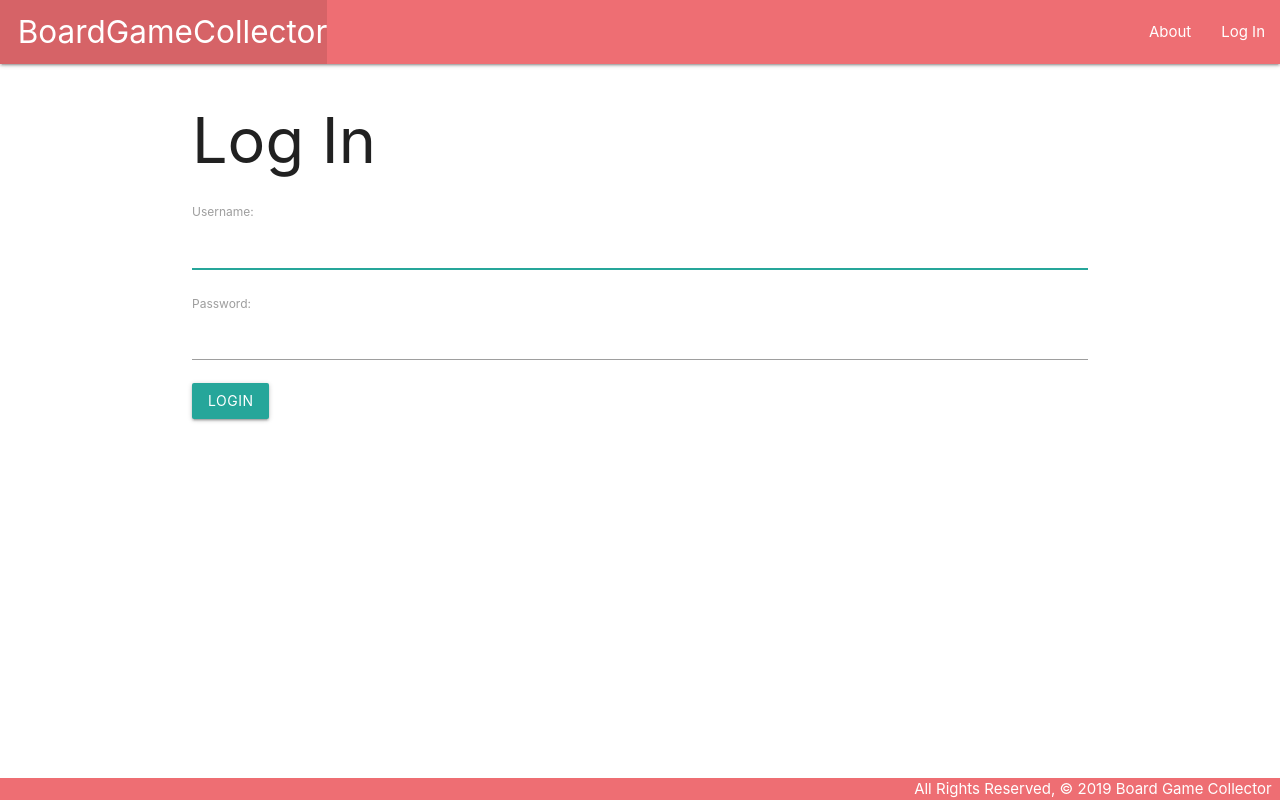
After one commit to bernallium/board-game-collector, a Django app: page /accounts/login/ in a window 1280 px wide. The commit adds this page. Run offline with Django 3.2, Linux system fonts and the light colour scheme.

Commit message:
Add login and logout functionality

```diff
--- a/boardgamecollector/settings.py
+++ b/boardgamecollector/settings.py
@@ -119,3 +119,9 @@ USE_TZ = True
 # https://docs.djangoproject.com/en/3.0/howto/static-files/
 
 STATIC_URL = '/static/'
+
+# Add this variable to specify where successful logins should redirect to
+LOGIN_REDIRECT_URL = '/games/'
+
+# Add this variable to specify where logging out redirects to
+LOGOUT_REDIRECT_URL = '/'
--- a/boardgamecollector/urls.py
+++ b/boardgamecollector/urls.py
@@ -21,4 +21,5 @@ urlpatterns = [
     path('admin/', admin.site.urls),
     # In this case '' represents the root route
     path('', include('main_app.urls')),
+    path('accounts/', include('django.contrib.auth.urls'))
 ]
--- a/main_app/templates/base.html
+++ b/main_app/templates/base.html
@@ -21,9 +21,14 @@
             <ul class="right">
             <!-- <li><a href="/about">About</a></li> -->
             <li><a href="{% url 'about' %}">About</a></li>
-            <li><a href="{% url 'games_create' %}">Add a Game</a></li>
-            <!-- <li><a href="/cats">View All My Games</a></li> -->
-            <li><a href="{% url 'index' %}">View All My Games</a></li>
+            {% if user.is_authenticated %}
+                <li><a href="{% url 'games_create' %}">Add a Game</a></li>
+                <!-- <li><a href="/cats">View All My Games</a></li> -->
+                <li><a href="{% url 'index' %}">View All My Games</a></li>
+                <li><a href="{% url 'logout' %}">Log Out</a></li>
+            {% else %}
+                <li><a href="{% url 'login' %}">Log In</a></li>
+            {% endif %}
             </ul>
         </div>
         </nav>
--- /dev/null
+++ b/main_app/templates/registration/login.html
@@ -0,0 +1,13 @@
+{% extends 'base.html' %}
+{% block content %}
+
+<h1>Log In</h1>
+
+<form method="post" action="{% url 'login' %}">
+    {% csrf_token %}
+    {{ form.as_p }}
+    <input type="submit" class="btn" value="login">
+    <input type="hidden" name="next" value="{{ next }}">
+</form>
+
+{% endblock %}
```
